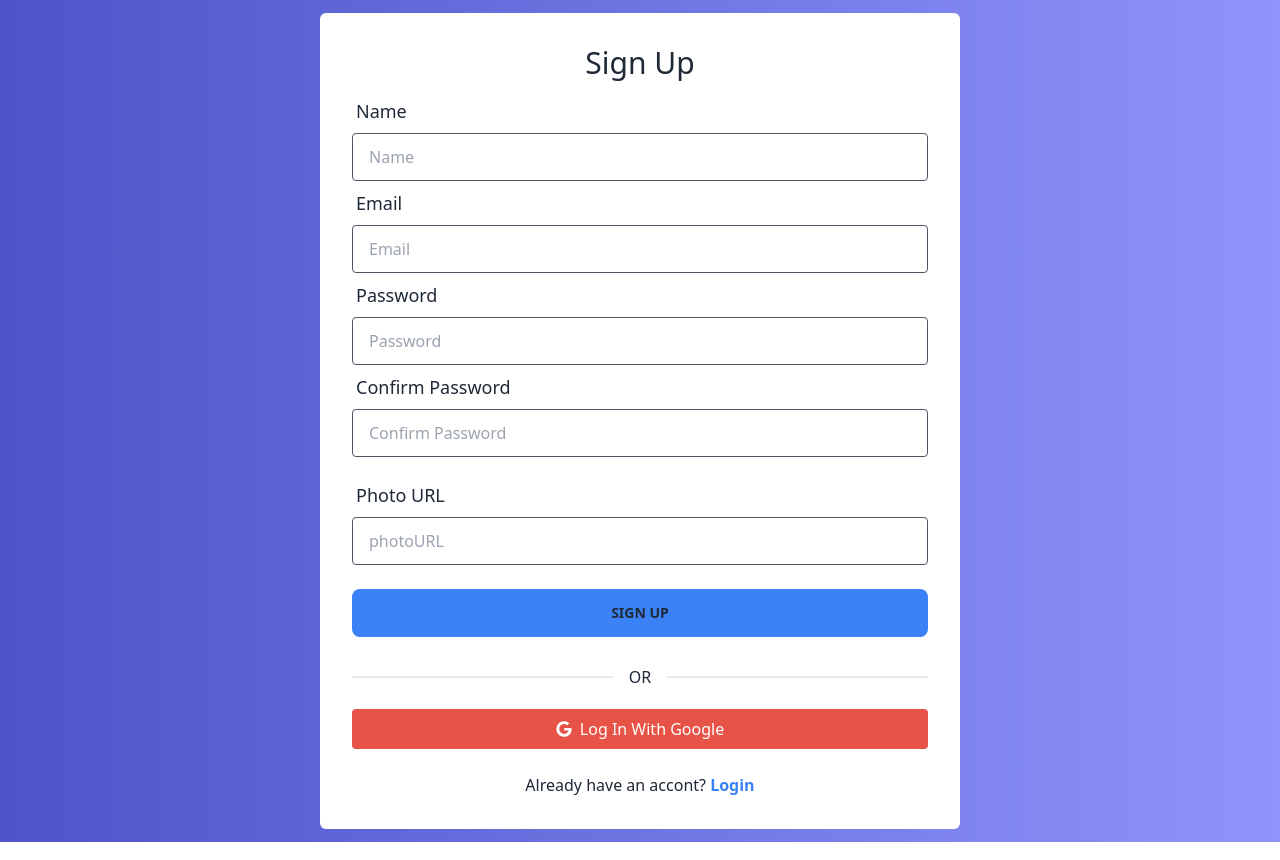
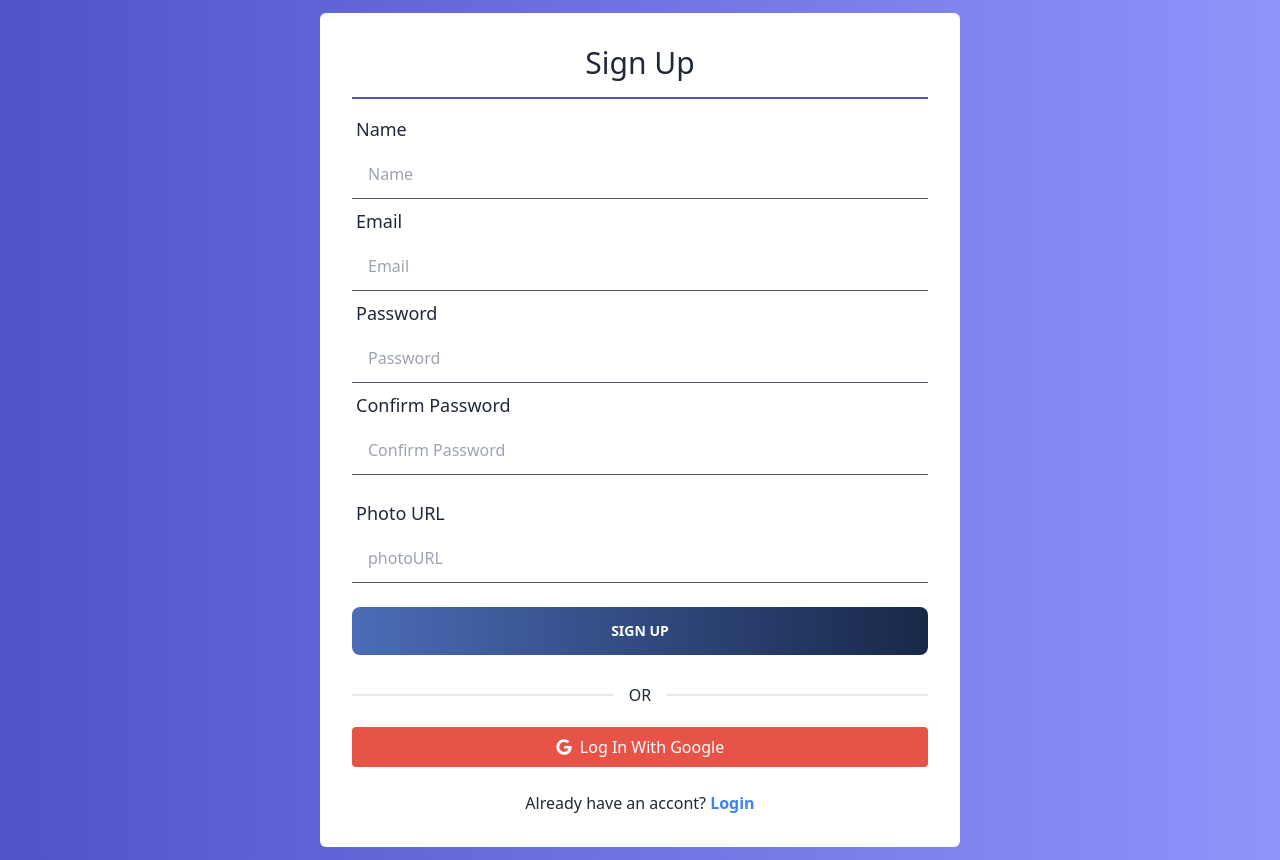
Before and after one commit to roufhasan/fluentify-client, a React (Vite) app: page /signup in a window 1280 px wide. Built offline with nearby package versions, Linux system fonts and the light colour scheme; no server answers.

Commit message:
login & register field design improved

```diff
--- a/src/Pages/Login/Login.jsx
+++ b/src/Pages/Login/Login.jsx
@@ -17,6 +17,7 @@ const Login = () => {
     signIn(data.email, data.password)
       .then((result) => {
         console.log(result);
+        navigate("/");
       })
       .catch((error) => {
         if (error.message == "Firebase: Error (auth/user-not-found).") {
@@ -43,7 +44,9 @@ const Login = () => {
   return (
     <div className="bg-white md:bg-gradient-to-r from-[#4e54c8] to-[#8f94fb] min-h-screen flex flex-col justify-center py-[1%]">
       <div className="card-body bg-white w-full md:w-1/2 mx-auto rounded-md">
-        <h2 className="text-3xl text-center font-medium">Sign In</h2>
+        <h2 className="text-3xl text-center font-medium border-b-2 border-[#4e54c8] pb-4">
+          Sign In
+        </h2>
         <form onSubmit={handleSubmit(onSubmit)}>
           <div className="form-control">
             <label className="label">
@@ -55,10 +58,10 @@ const Login = () => {
               name="email"
               {...register("email")}
               required
-              className="pl-4 h-12 focus:outline-blue-500  border-gray-600 border rounded"
+              className="pl-4 h-12 focus:outline-[#4e54c8]  border-gray-600 border-b"
             />
           </div>
-          <div className="form-control">
+          <div className="form-control my-8">
             <label className="label">
               <span className="text-lg font-medium">Password</span>
             </label>
@@ -69,7 +72,7 @@ const Login = () => {
                 name="password"
                 {...register("password")}
                 required
-                className="w-full pl-4 h-12 focus:outline-blue-500  border-gray-600 border rounded"
+                className="w-full pl-4 h-12 focus:outline-[#4e54c8]  border-gray-600 border-b"
               />
               {showPassword ? (
                 <FaEyeSlash
@@ -93,7 +96,7 @@ const Login = () => {
             <input
               type="submit"
               value="Log In"
-              className="btn bg-blue-500 border-0 hover:bg-yellow-400 hover:text-black"
+              className="btn bg-gradient-to-r from-[#4b6cb7] to-[#182848] border-0 text-white"
             />
           </div>
         </form>
--- a/src/Pages/Register/Register.jsx
+++ b/src/Pages/Register/Register.jsx
@@ -51,7 +51,9 @@ const Register = () => {
   return (
     <div className="bg-white md:bg-gradient-to-r from-[#4e54c8] to-[#8f94fb] min-h-screen flex flex-col justify-center py-[1%]">
       <div className="card-body bg-white w-full md:w-1/2 mx-auto rounded-md">
-        <h2 className="text-3xl text-center font-medium">Sign Up</h2>
+        <h2 className="text-3xl text-center font-medium border-b-2 border-[#4e54c8] pb-4">
+          Sign Up
+        </h2>
         <form onSubmit={handleSubmit(onSubmit)}>
           <div className="form-control">
             <label className="label">
@@ -63,7 +65,7 @@ const Register = () => {
               {...register("name")}
               placeholder="Name"
               required
-              className="pl-4 h-12 focus:outline-blue-500  border-gray-600 border rounded"
+              className="pl-4 h-12 focus:outline-[#4e54c8]  border-gray-600 border-b"
             />
           </div>
           <div className="form-control">
@@ -76,7 +78,7 @@ const Register = () => {
               {...register("email")}
               placeholder="Email"
               required
-              className="pl-4 h-12 focus:outline-blue-500  border-gray-600 border rounded"
+              className="pl-4 h-12 focus:outline-[#4e54c8]  border-gray-600 border-b"
             />
           </div>
           <div className="form-control">
@@ -93,7 +95,7 @@ const Register = () => {
               })}
               placeholder="Password"
               required
-              className="pl-4 h-12 focus:outline-blue-500  border-gray-600 border rounded"
+              className="pl-4 h-12 focus:outline-[#4e54c8]  border-gray-600 border-b"
             />
             {errors.password?.type === "minLength" && (
               <p className="text-red-400">
@@ -116,7 +118,7 @@ const Register = () => {
               {...register("confirmPassword")}
               placeholder="Confirm Password"
               required
-              className="pl-4 h-12 focus:outline-blue-500  border-gray-600 border rounded"
+              className="pl-4 h-12 focus:outline-[#4e54c8]  border-gray-600 border-b"
             />
             <p className="text-red-500 my-2">
               <small>{error}</small>
@@ -132,14 +134,14 @@ const Register = () => {
               {...register("photoURL")}
               placeholder="photoURL"
               required
-              className="pl-4 h-12 focus:outline-blue-500  border-gray-600 border rounded"
+              className="pl-4 h-12 focus:outline-[#4e54c8]  border-gray-600 border-b"
             />
           </div>
           <div className="form-control mt-6">
             <input
               type="submit"
               value="Sign Up"
-              className="btn bg-blue-500 border-0 hover:bg-yellow-400 hover:text-black"
+              className="btn border-0 bg-gradient-to-r from-[#4b6cb7] to-[#182848] text-white"
             />
           </div>
         </form>
```
